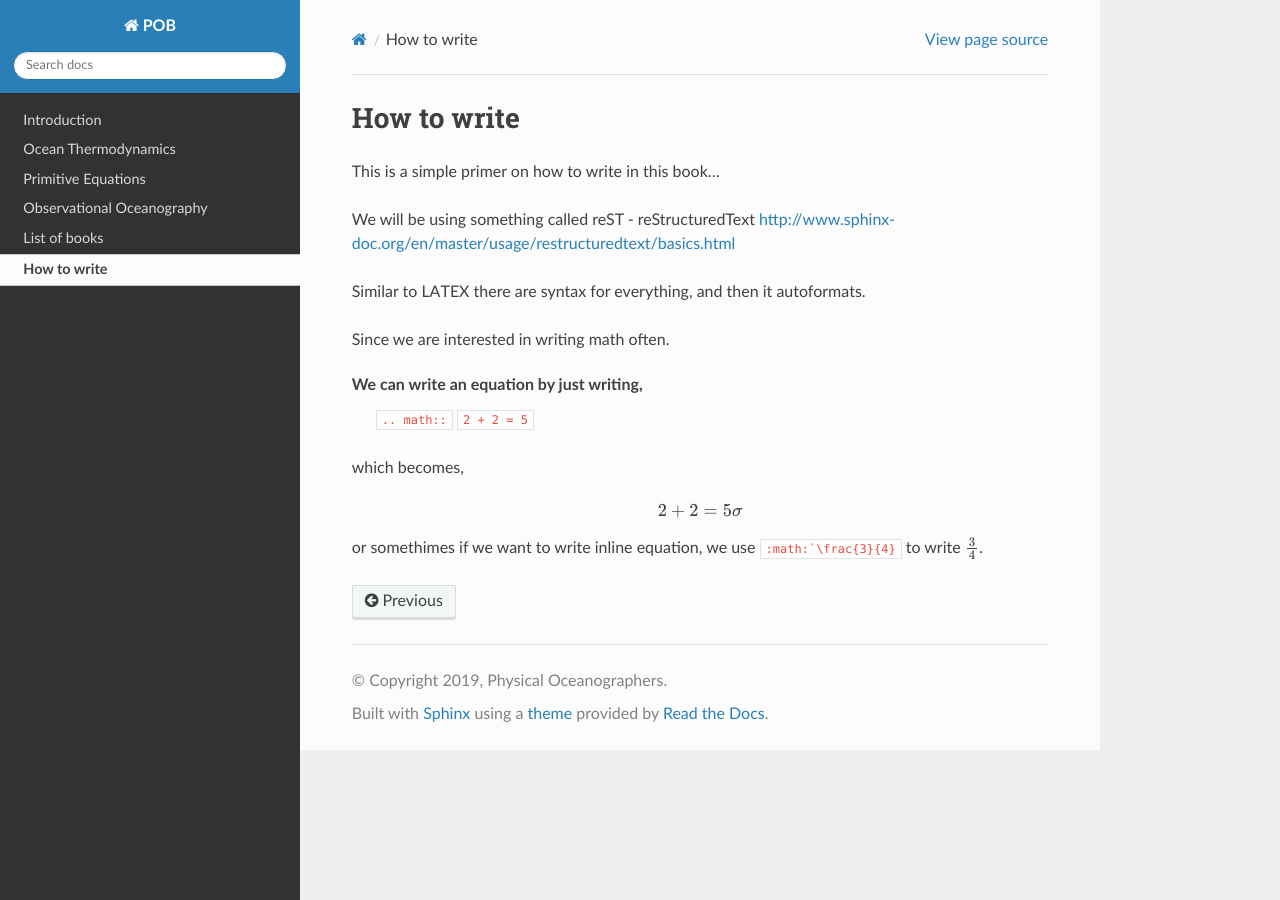
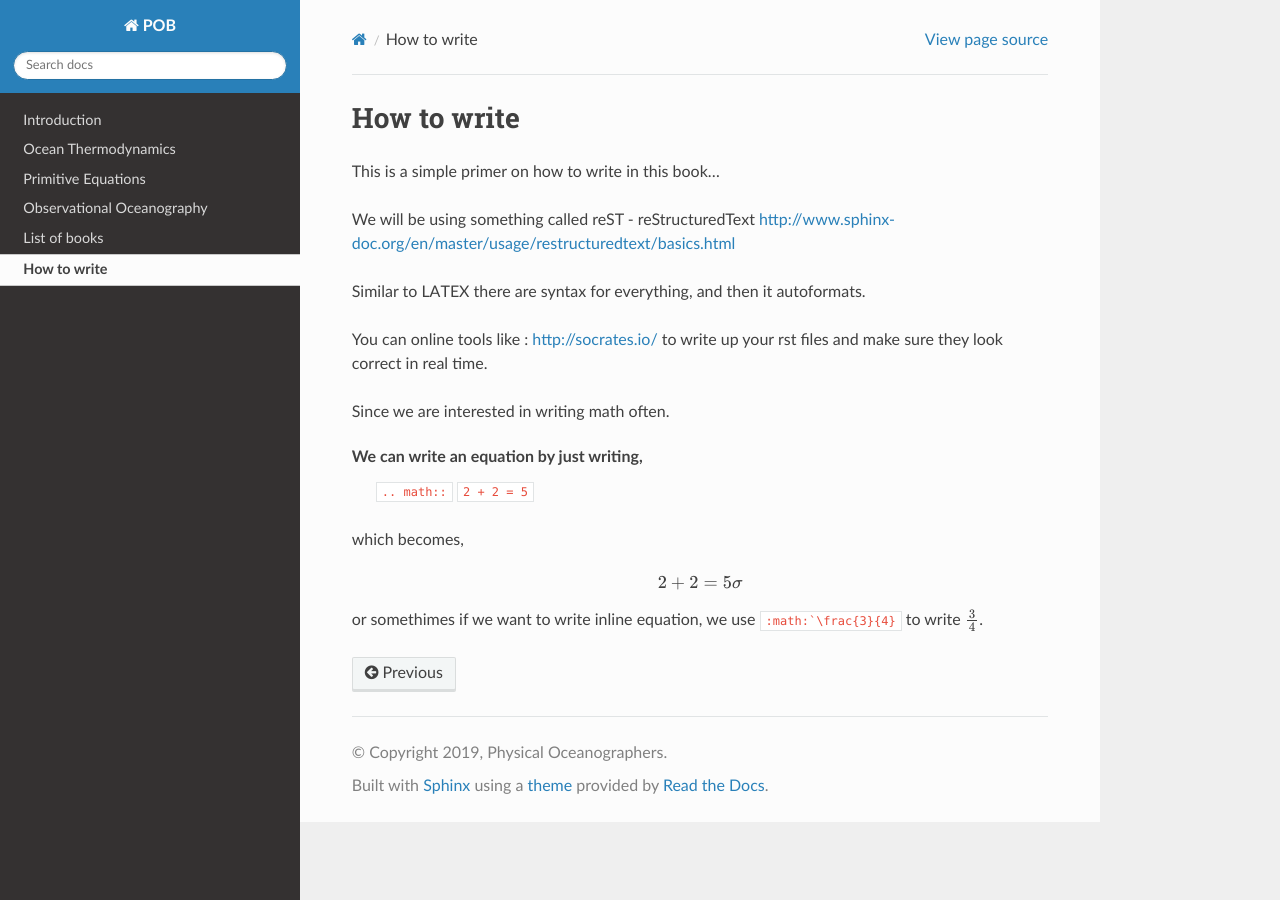
Before and after one commit to dhruvbalwada/POB, a Sphinx documentation site: the page built from docs/source/howto.rst, in a window 1280 px wide. Built offline with Sphinx 7.4.7 and the Read the Docs theme 2.0.0, drawn with Linux system fonts in a browser that asks for light colours.

Commit message:
Update howto.rst

```diff
--- a/docs/source/howto.rst
+++ b/docs/source/howto.rst
@@ -7,6 +7,8 @@ We will be using something called reST - reStructuredText
 http://www.sphinx-doc.org/en/master/usage/restructuredtext/basics.html
 
 Similar to LATEX there are syntax for everything, and then it autoformats.
+
+You can online tools like : http://socrates.io/ to write up your rst files and make sure they look correct in real time.
 
 
 Since we are interested in writing math often.
```
